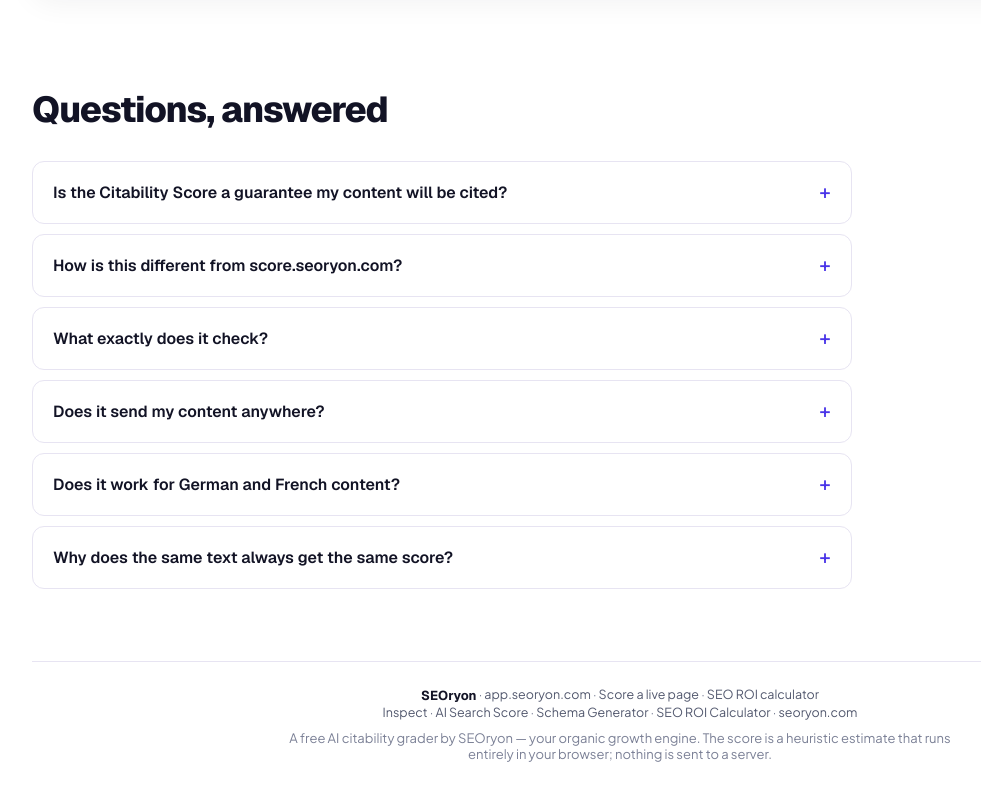
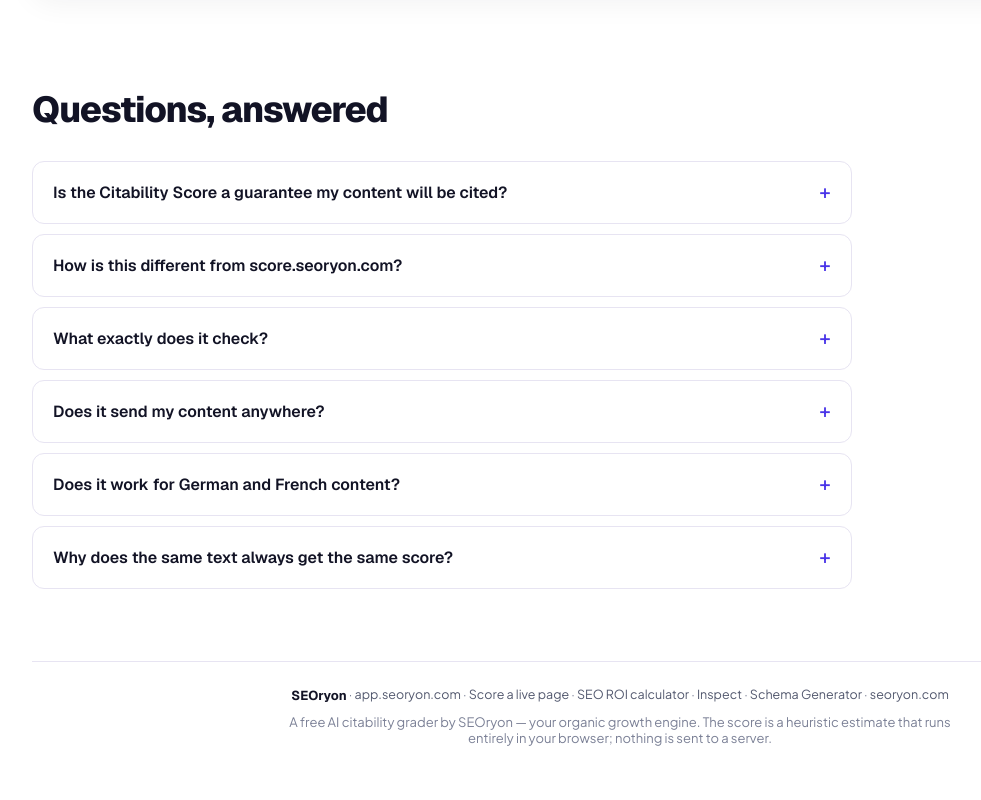
Before and after one commit to SEOryon/cite-seoryon, a plain HTML site: page web/index.html in a window 1280 px wide. Shown: the part 3110-3910 px from the top of the page, without its empty margins (20-1001 px from the left). Drawn offline with nearby package versions, Linux system fonts and the light colour scheme.

Commit message:
Footer: one row, each destination once (add Inspect, Schema Generator, seoryon.com)
Co-Authored-By: Claude Opus 5.5 <noreply@anthropic.com>

```diff
--- a/web/index.html
+++ b/web/index.html
@@ -227,13 +227,9 @@
         <span class="wordmark sm">SEOryon</span> ·
         <a href="https://app.seoryon.com/?utm_source=citability-grader&utm_medium=footer">app.seoryon.com</a> ·
         <a href="https://score.seoryon.com" data-i18n="footer_score">Score a live page</a> ·
-        <a href="https://roi.seoryon.com" data-i18n="footer_roi">SEO ROI calculator</a>
-      </div>
-      <div>
+        <a href="https://roi.seoryon.com" data-i18n="footer_roi">SEO ROI calculator</a> ·
         <a href="https://inspect.seoryon.com">Inspect</a> ·
-        <a href="https://score.seoryon.com">AI Search Score</a> ·
         <a href="https://schema.seoryon.com">Schema Generator</a> ·
-        <a href="https://roi.seoryon.com">SEO ROI Calculator</a> ·
         <a href="https://seoryon.com">seoryon.com</a>
       </div>
       <p class="microcopy" data-i18n="footer_note">A free AI citability grader by SEOryon — your organic growth engine. The score is a heuristic estimate that runs entirely in your browser; nothing is sent to a server.</p>
```
